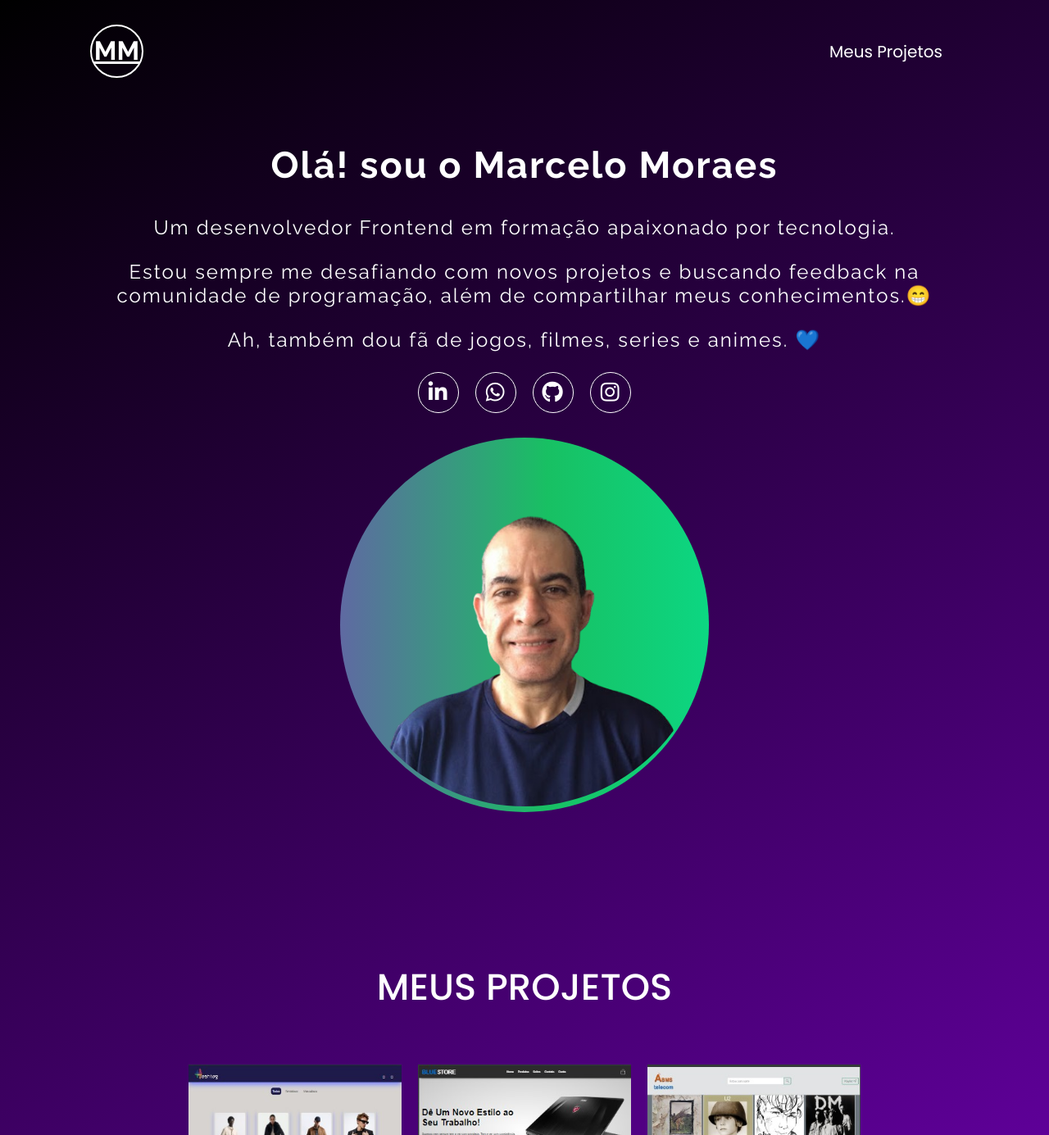
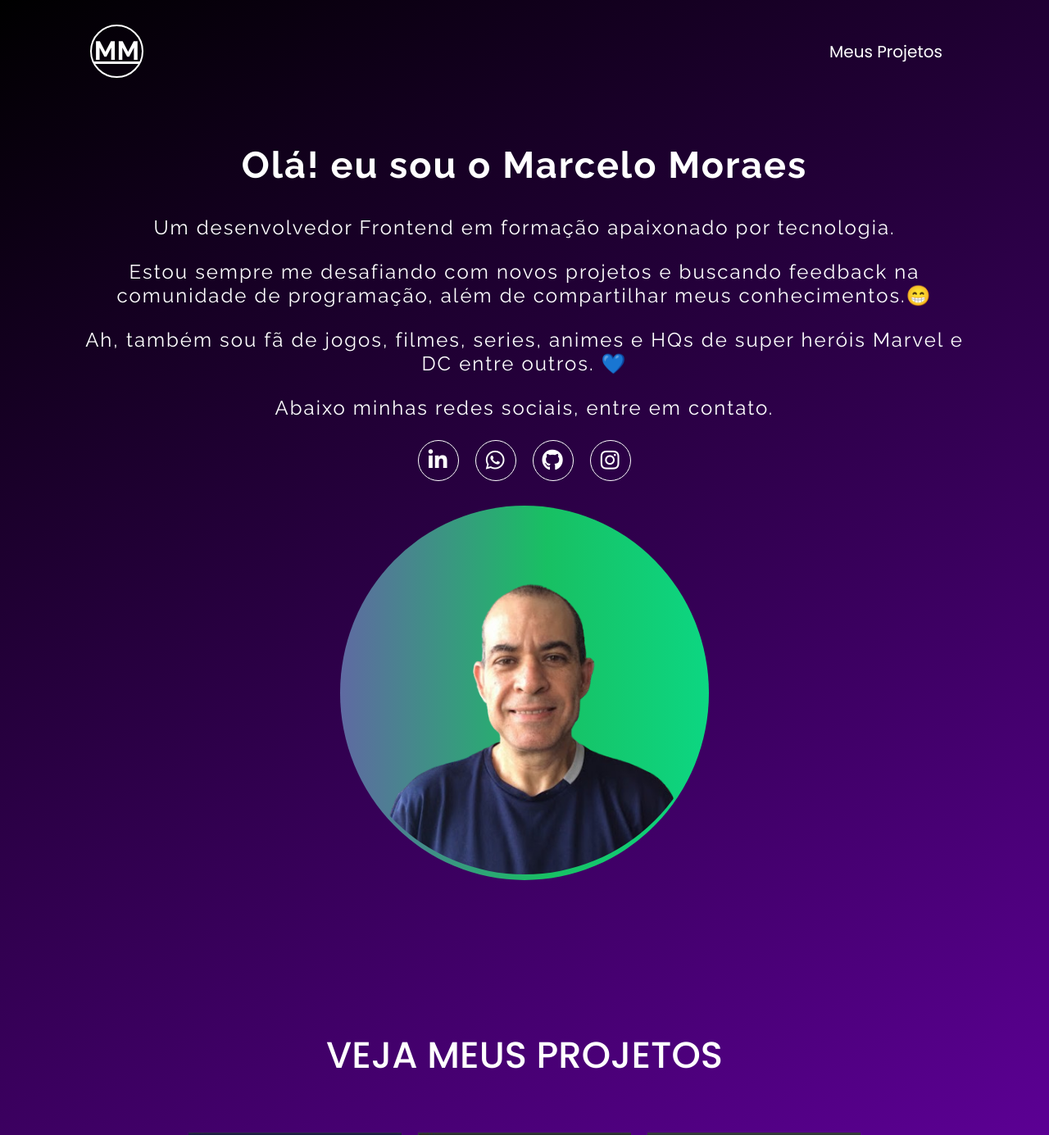
Before and after one commit to Arduinobymyself/Portifolio-Simplificado, a plain HTML site: page index.html in a window 1280 px wide. Shown: the top 1385 px of the page at 82% size. Drawn offline with nearby package versions, Linux system fonts and the light colour scheme.

Commit message:
Update index.html
modificações menores

```diff
--- a/index.html
+++ b/index.html
@@ -45,10 +45,11 @@
 
     <section class="home">
         <div class="informacoes">
-            <h1>Olá! sou o Marcelo Moraes</h1>
+            <h1>Olá! eu sou o Marcelo Moraes</h1>
             <p>Um desenvolvedor Frontend em formação apaixonado por tecnologia.</p>
             <p>Estou sempre me desafiando com novos projetos e buscando feedback na comunidade de programação, além de compartilhar meus conhecimentos.😁</p>
-            <p>Ah, também dou fã de jogos, filmes, series e animes. 💙</p>
+            <p>Ah, também sou fã de jogos, filmes, series, animes e HQs de super heróis Marvel e DC entre outros. 💙</p>
+            <p>Abaixo minhas redes sociais, entre em contato.</p>
             <ul class="redes-sociais">
                 <li><a href="https://www.linkedin.com/in/marcelopintomoraes/"" title="Ir para o Linkedin" target="_blank"><i class="fab fa-linkedin-in"></i></a></li>
                 <li><a href="https://wa.me/5515981283919" title="Enviar mensagem no Whatsapp" target="_blank"><i class="fab fa-whatsapp"></i></a></li>
@@ -65,7 +66,7 @@
     </section>
 
     <section class="projetos" id="projetos">
-        <h2 class="titulo">Meus Projetos</h2>
+        <h2 class="titulo">Veja meus Projetos</h2>
         <div class="container-projetos">
 
             <div class="projeto ativo">
@@ -74,6 +75,7 @@
                   <h3>Projeto 1</h3>
                   <div class="informacoes-projeto">
                     <p>Projeto feito usando HTML, CSS e JavaScript</p>
+                    <p>Projeto Desenvolvido durante os treinamentos da HashTag</p>
                     <p>🔗 Ver no GitHub Pages</p>
                   </div>
                 </a>
```
